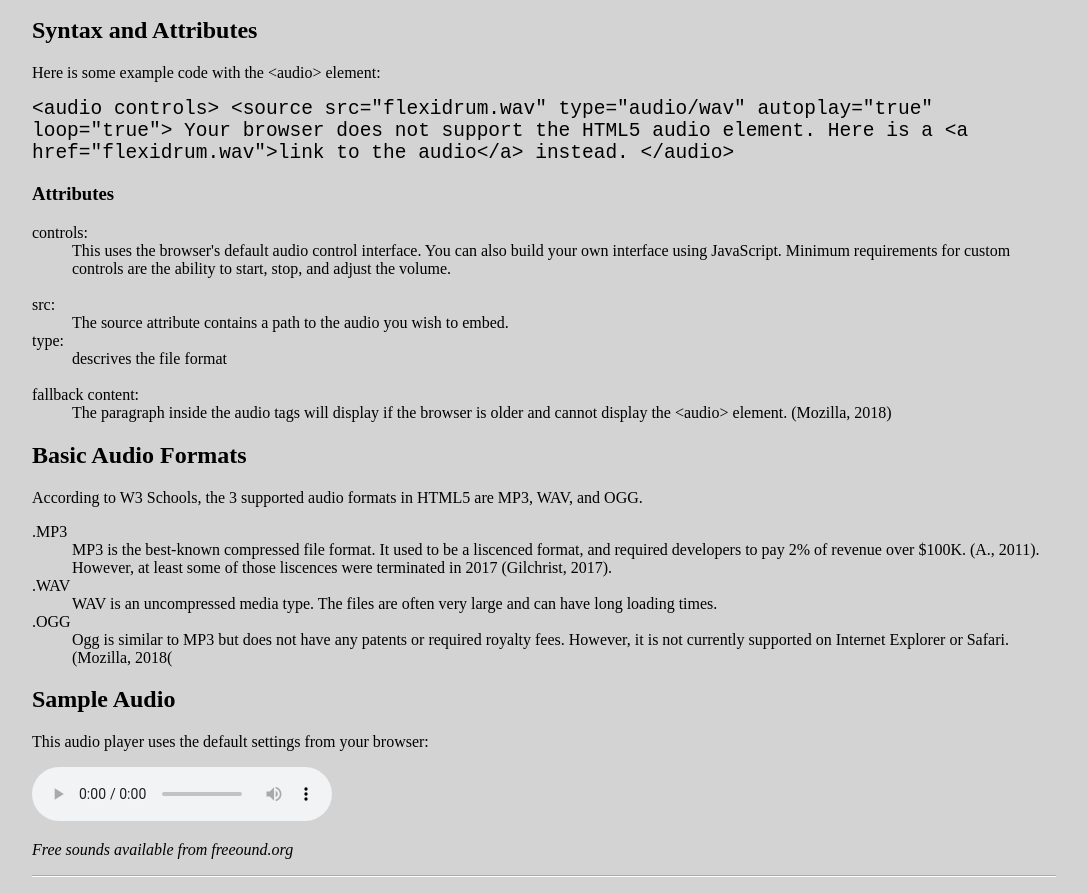
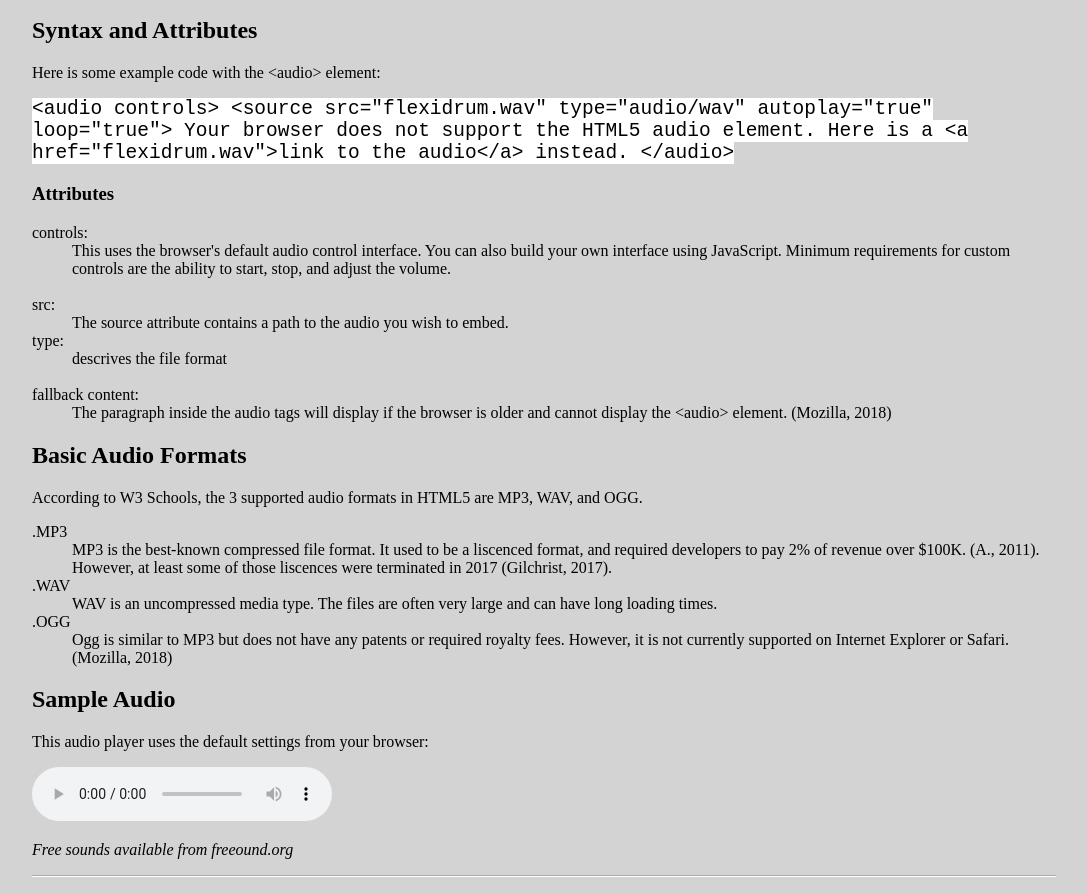
Before and after one commit to SGawtry/audiophile, a plain HTML site: page index.html in a window 1280 px wide. Shown: the part 2049-2943 px from the top of the page, without its empty margins (96-1183 px from the left). Drawn offline with Linux system fonts and the light colour scheme.

Commit message:
final edits

```diff
--- a/index.html
+++ b/index.html
@@ -94,7 +94,7 @@ Your browser does not support the HTML5 audio element. Here is a &#60;a href="fl
 <dl>
 <dt>.MP3</dt><dd>MP3 is the best-known compressed file format. It used to be a liscenced format, and required developers to pay 2&#37; of revenue over $100K. &#40;A., 2011&#41;. However, at least some of those liscences were terminated in 2017 &#40;Gilchrist, 2017&#41;.<dd>
 <dt>.WAV</dt><dd> WAV is an uncompressed media type. The files are often very large and can have long loading times.</dd>
-<dt>.OGG</dt><dd>Ogg is similar to MP3 but does not have any patents or required royalty fees. However, it is not currently supported on Internet Explorer or Safari. &#40;Mozilla, 2018&#40;</dd>
+<dt>.OGG</dt><dd>Ogg is similar to MP3 but does not have any patents or required royalty fees. However, it is not currently supported on Internet Explorer or Safari. &#40;Mozilla, 2018&#41;</dd>
 
 </dl>
 
--- a/styles.css
+++ b/styles.css
@@ -14,6 +14,7 @@ html {
 
 code {
     font-size: 1.5em;
+    background-color: white;
 }
 
 /* The hero image */
```
